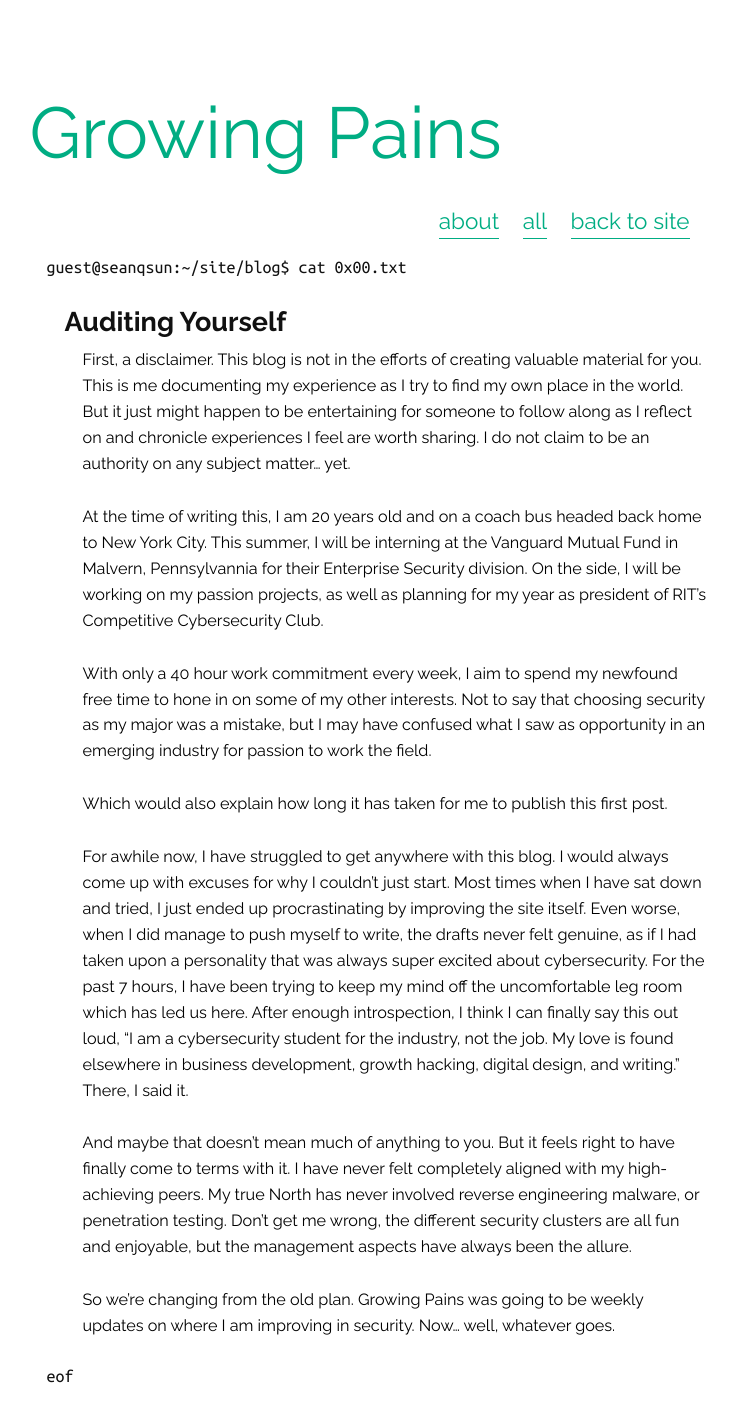
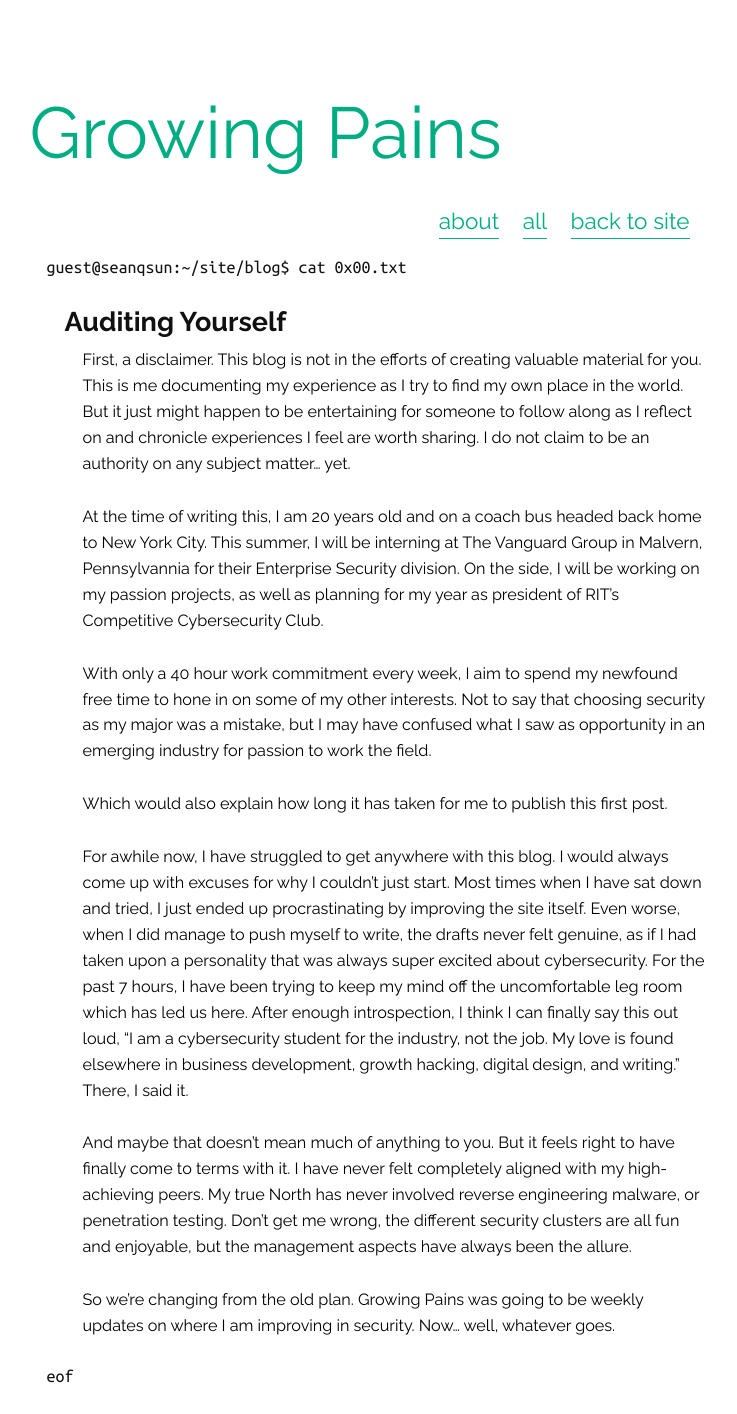
Before and after one commit to Sean-Q-Sun/Sean-Q-Sun.github.io, a Jekyll site: the page built from _posts/2017-05-20-0x00.md, in a window 1280 px wide. Shown: the whole page, without its empty margins (245-982 px from the left). Built offline with Jekyll 4.4.1, drawn with Linux system fonts in a browser that asks for light colours.

Commit message:
Fixed name

```diff
--- a/_posts/2017-05-20-0x00.md
+++ b/_posts/2017-05-20-0x00.md
@@ -11,7 +11,7 @@ command: cat 0x00.txt
 
 First, a disclaimer. This blog is not in the efforts of creating valuable material for you. This is me documenting my experience as I try to find my own place in the world. But it just might happen to be entertaining for someone to follow along as I reflect on and chronicle experiences I feel are worth sharing. I do not claim to be an authority on any subject matter... yet.
 
-At the time of writing this, I am 20 years old and on a coach bus headed back home to New York City. This summer, I will be interning at the Vanguard Mutual Fund in Malvern, Pennsylvannia for their Enterprise Security division. On the side, I will be working on my passion projects, as well as planning for my year as president of RIT's Competitive Cybersecurity Club.
+At the time of writing this, I am 20 years old and on a coach bus headed back home to New York City. This summer, I will be interning at The Vanguard Group in Malvern, Pennsylvannia for their Enterprise Security division. On the side, I will be working on my passion projects, as well as planning for my year as president of RIT's Competitive Cybersecurity Club.
 
 With only a 40 hour work commitment every week, I aim to spend my newfound free time to hone in on some of my other interests. Not to say that choosing security as my major was a mistake, but I may have confused what I saw as opportunity in an emerging industry for passion to work the field.
 
```
